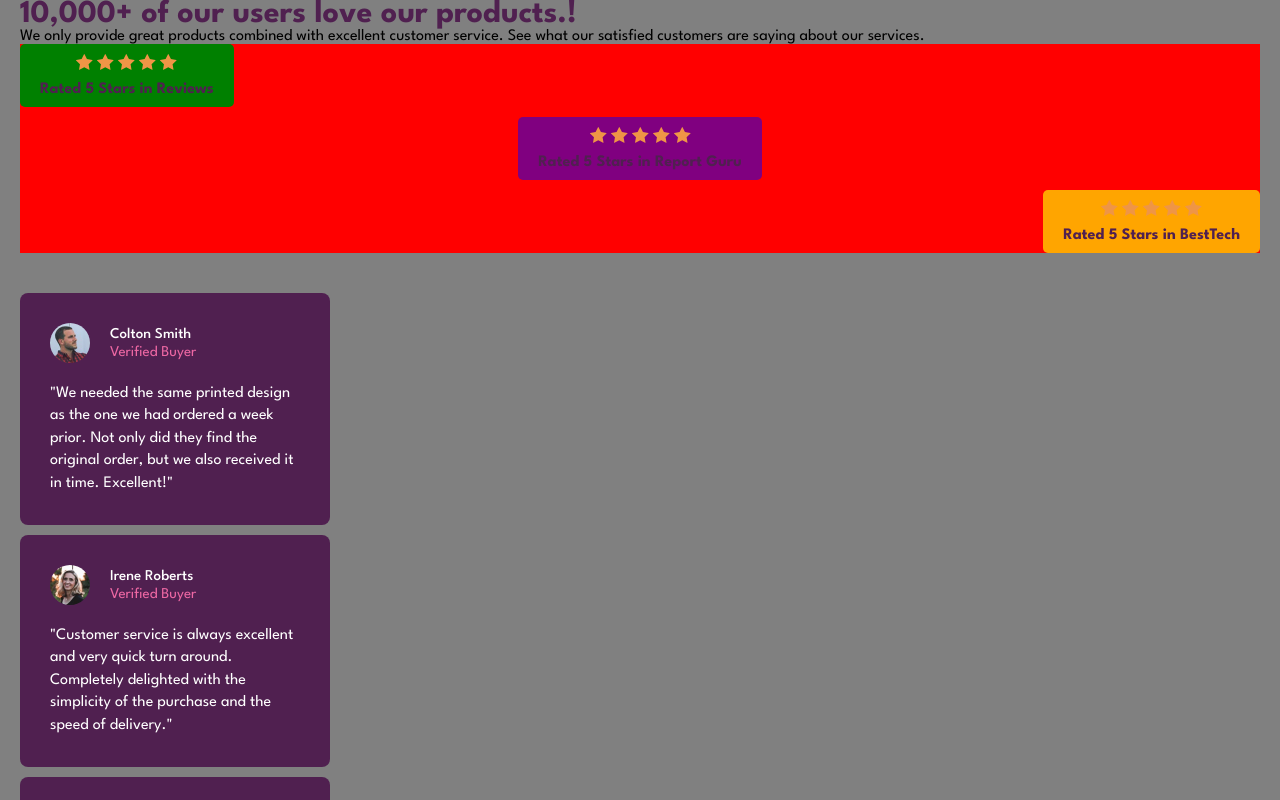
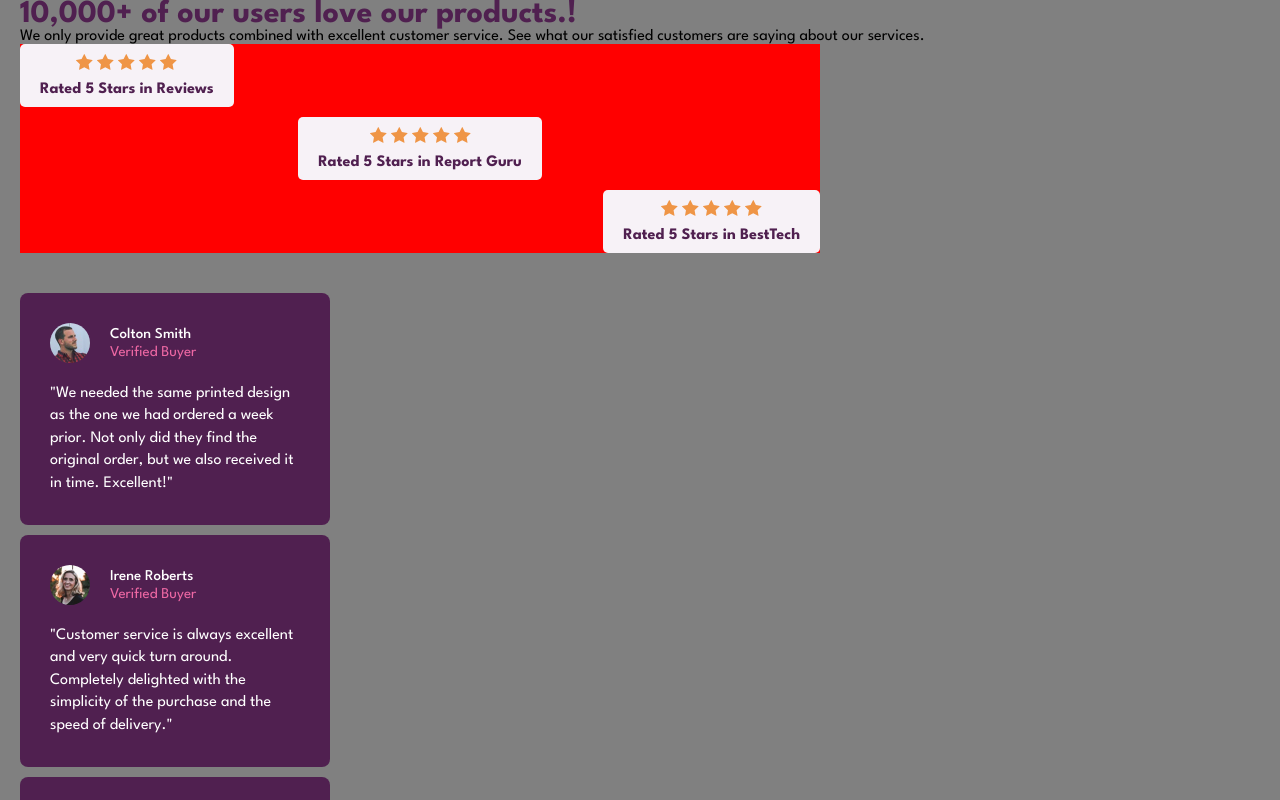
Before and after one commit to DarkstarXDD/social-proof-section, a React (Vite) app: page / in a window 1280 px wide. Shown: the top 800 px of the page. Built offline with nearby package versions, Linux system fonts and the light colour scheme.

Commit message:
third commit

```diff
--- a/styles.css
+++ b/styles.css
@@ -40,30 +40,27 @@ body {
 
 .reviews-container {
   background-color: red;
-  /* max-width: 800px; */
+  max-width: 800px;
   display: flex;
   flex-direction: column;
   justify-content: center;
 }
 
 .reviews-container > :first-child {
-  background-color: green;
   align-self: flex-start;
 }
 
 .reviews-container > :nth-child(2) {
-  background-color: purple;
   align-self: center;
 }
 
 .reviews-container > :nth-child(3) {
-  background-color: orange;
   align-self: flex-end;
 }
 
 .review {
-  /* background-color: hsl(300, 24%, 96%); */
-  max-width: 360px;
+  background-color: hsl(300, 24%, 96%);
+  max-width: 560px;
   padding: 10px 20px;
   border-radius: 5px;
   display: flex;
```
